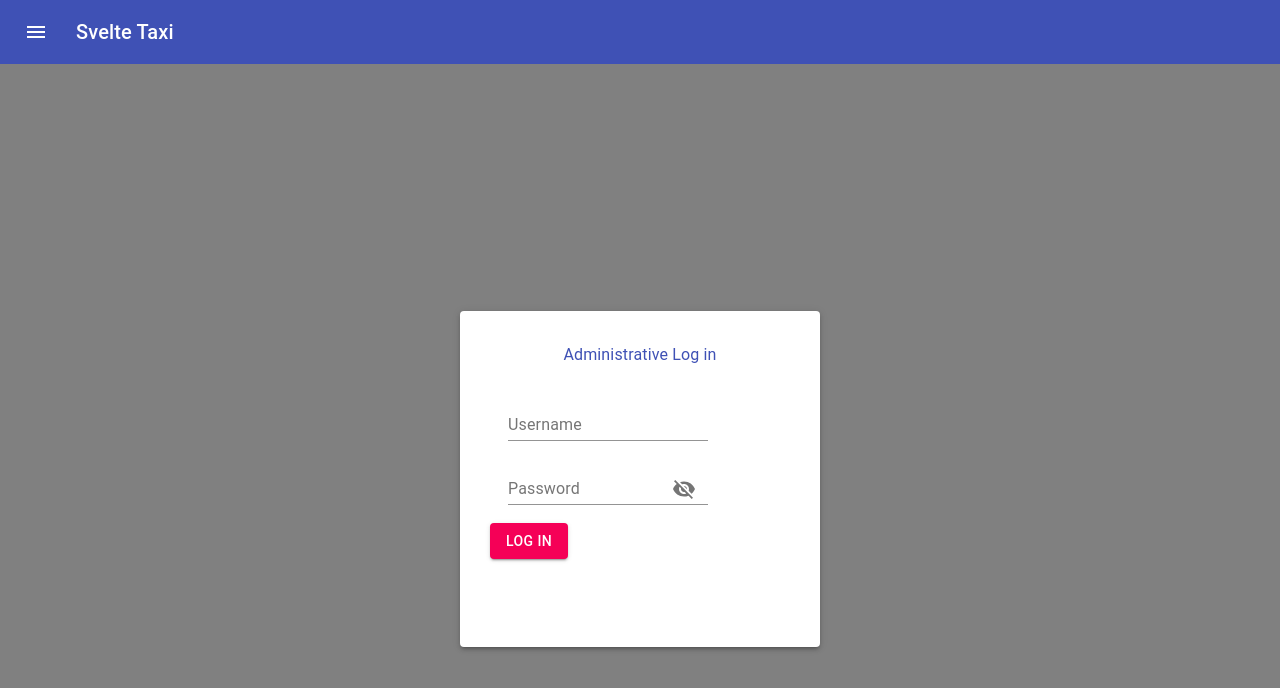
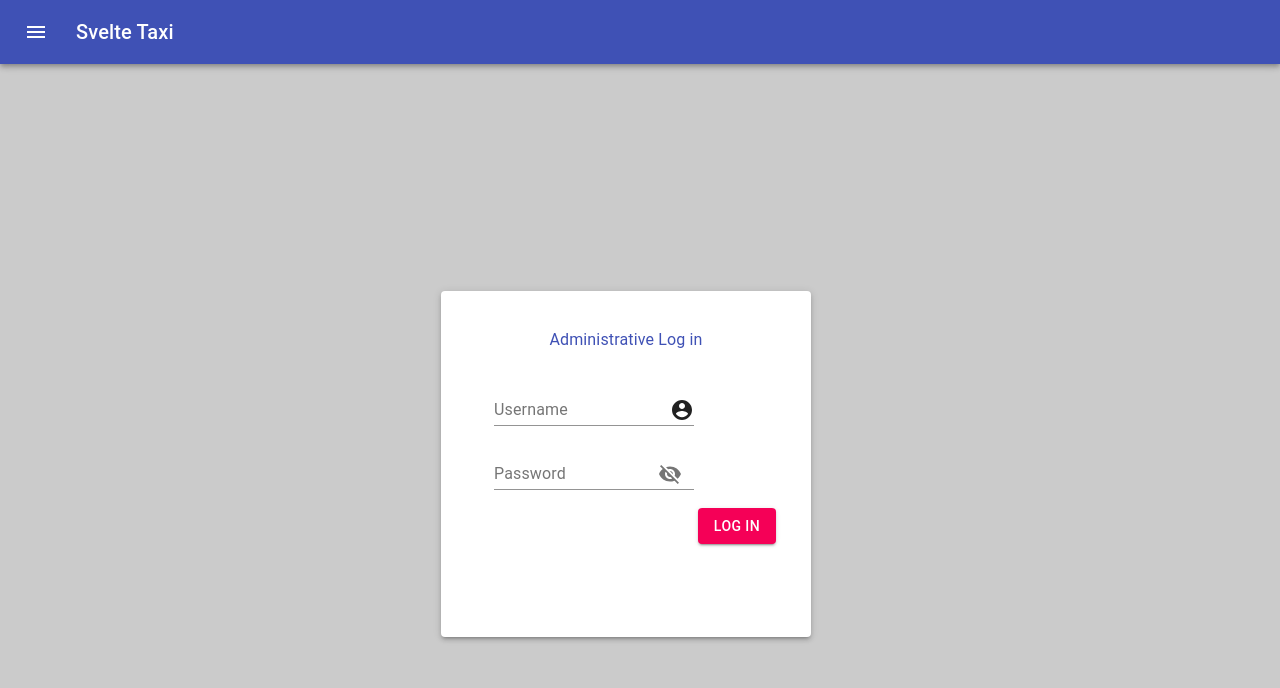
Before and after one commit to walosha/svelte_taxi, a React (Create React App) app: page /login in a window 1280 px wide. Shown: the top 688 px of the page. Built offline with nearby package versions, Linux system fonts and the light colour scheme.

Commit message:
added adornment t signin components

```diff
--- a/src/pages/login.jsx
+++ b/src/pages/login.jsx
@@ -1,6 +1,7 @@
 import React, { useState } from "react";
 import clsx from "clsx";
 import {
+  Container,
   Paper,
   Typography,
   TextField,
@@ -11,23 +12,20 @@ import {
   InputAdornment,
   IconButton
 } from "@material-ui/core";
+import AccountCircle from "@material-ui/icons/AccountCircle";
+import { Box } from "@material-ui/core";
+
 import Visibility from "@material-ui/icons/Visibility";
 import VisibilityOff from "@material-ui/icons/VisibilityOff";
 import { makeStyles } from "@material-ui/core/styles";
 
+/*styling of the Login Component*/
 const useStyles = makeStyles(theme => ({
   root: {
     display: "flex",
     height: "100%",
     padding: "15px",
-    justifyContent: "center",
-    alignItems: "center",
-    backgroundColor: "#808080",
-    "& > *": {
-      margin: theme.spacing(1),
-      width: theme.spacing(16),
-      height: theme.spacing(16)
-    }
+    alignItems: "center"
   },
   heading: {
     justifyContent: "center"
@@ -40,12 +38,14 @@ const useStyles = makeStyles(theme => ({
     }
   },
   paper: {
-    width: "300px",
-    height: "276px",
-    margin: "8px",
-    padding: "30px"
+    width: 300,
+    height: 276,
+    margin: 8,
+    padding: 35
   }
 }));
+
+//Login Component Logic
 
 export default function Login() {
   const classes = useStyles();
@@ -68,7 +68,7 @@ export default function Login() {
   };
 
   return (
-    <div className={classes.root}>
+    <Container className={classes.root} maxWidth="xs">
       <Paper className={classes.paper} elevation={3}>
         <Typography
           variant="subtitle1"
@@ -79,8 +79,17 @@ export default function Login() {
           Administrative Log in
         </Typography>
         <form className={classes.form} noValidate autoComplete="off">
-          <TextField id="username" label="Username" />
-
+          <TextField
+            InputProps={{
+              endAdornment: (
+                <InputAdornment position="end">
+                  <AccountCircle />
+                </InputAdornment>
+              )
+            }}
+            id="username"
+            label="Username"
+          />
           <FormControl className={clsx(classes.margin, classes.textField)}>
             <InputLabel htmlFor="standard-adornment-password">
               Password
@@ -104,11 +113,12 @@ export default function Login() {
             />
           </FormControl>
         </form>
-        <Button variant="contained" color="secondary">
-          {" "}
-          Log In
-        </Button>
+        <Box style={{ textAlign: "end" }}>
+          <Button variant="contained" color="secondary">
+            Log In
+          </Button>
+        </Box>
       </Paper>
-    </div>
+    </Container>
   );
 }
```
